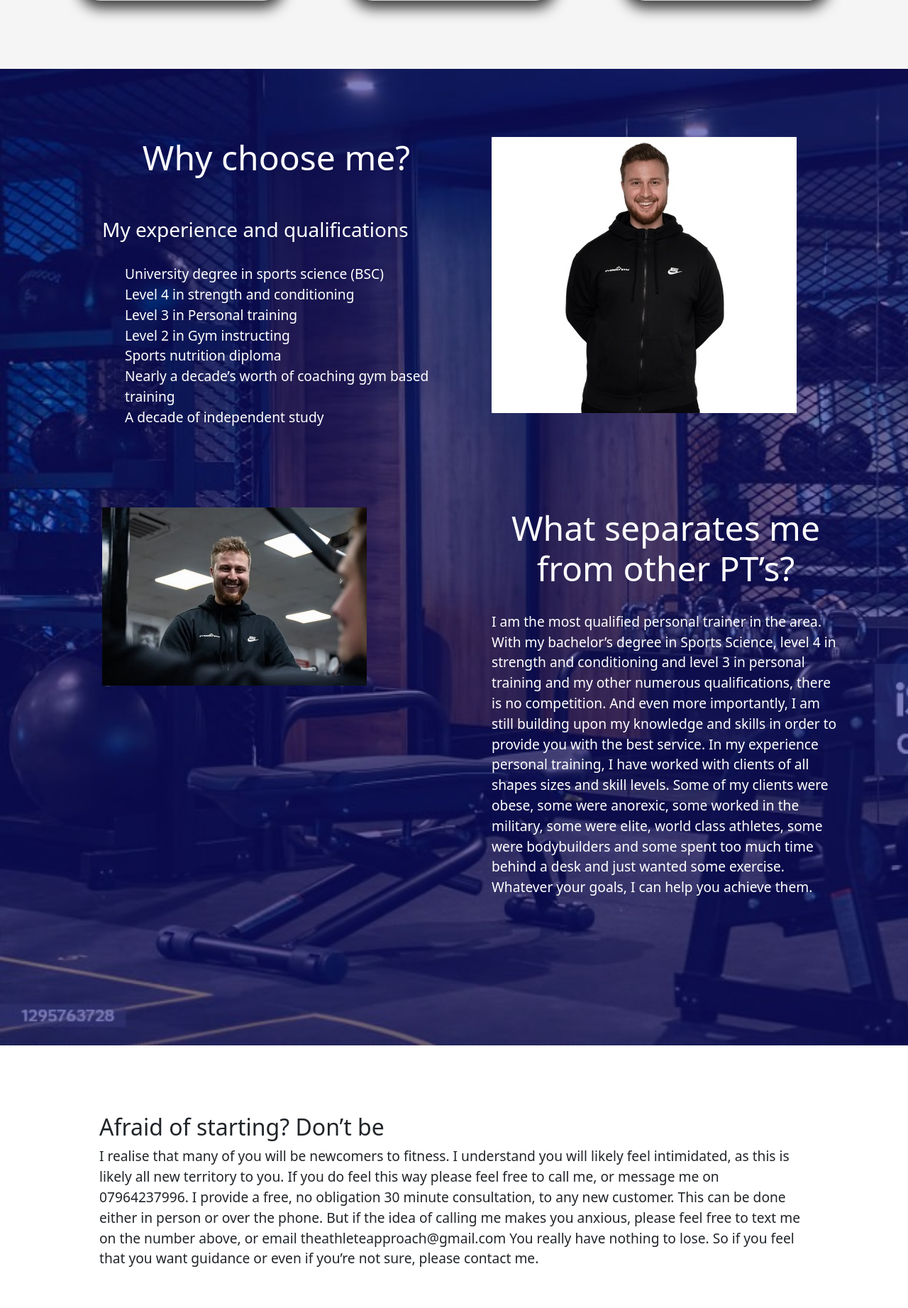
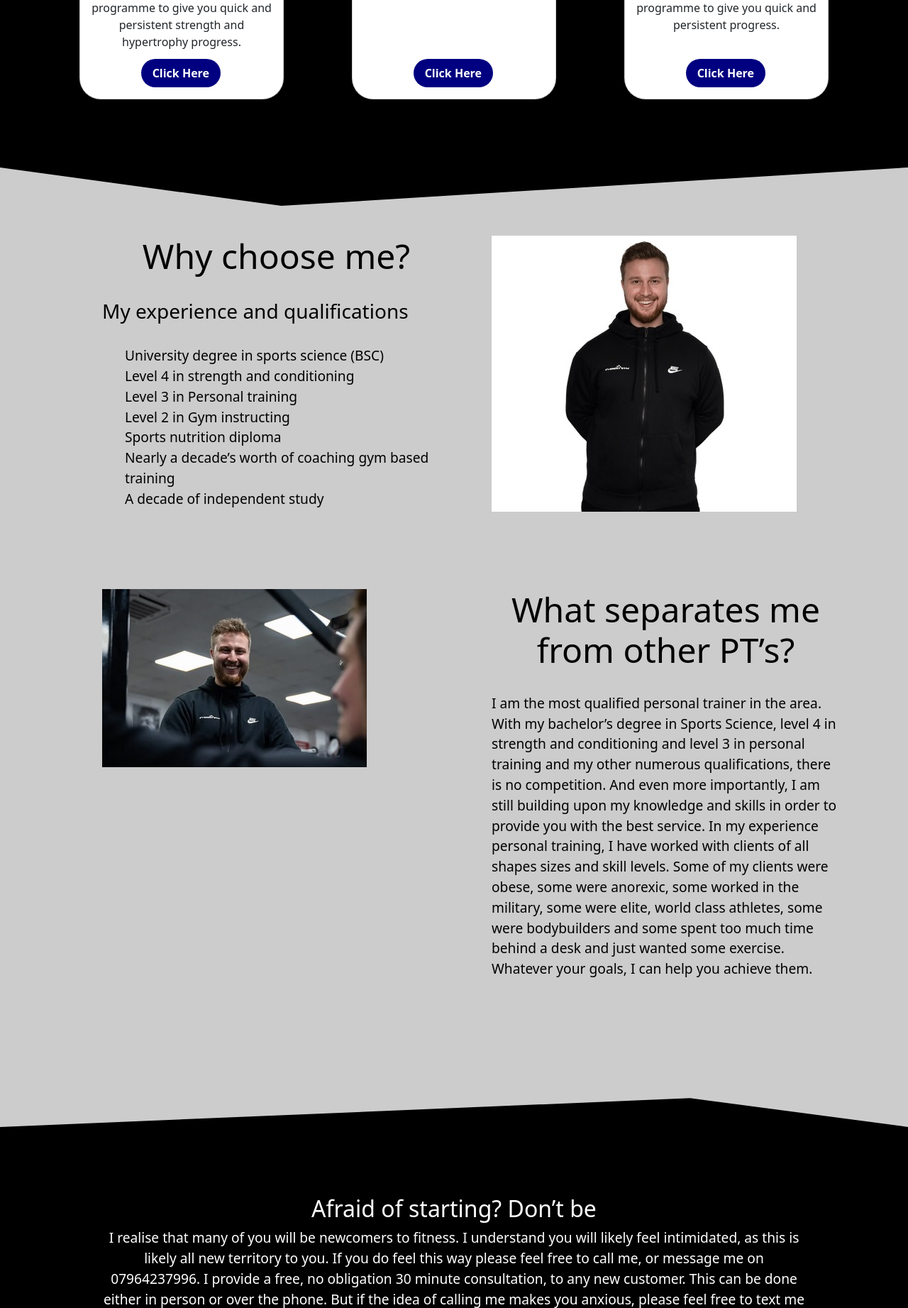
Before and after one commit to MikeDoesEverything/PTwebsite, a Django app: page / in a window 1280 px wide. Shown: the part 1752-3595 px from the top of the page at 71% size. Run offline with Django 4.2, Linux system fonts and the light colour scheme.

Commit message:
homepage redesigned to the design page

```diff
--- a/static/CSS/styles.css
+++ b/static/CSS/styles.css
@@ -1,19 +1,18 @@
 body {
-  /* background-image: url("../Images/background_blue.jpg"); */
-  /* background-color: black;
-  background-size: cover;
-  background-repeat: no-repeat; */
-  margin: 0;
-  padding: 0;
+  background-image: url("/static/Images/deadlift_cropped.jpg");
+  background-color: black;
+  background-size: 2000px;
+  background-position-x: center;
+  background-repeat: no-repeat;
+  background-attachment: fixed;
   font-family: system-ui, -apple-system, BlinkMacSystemFont, "Segoe UI", Roboto,
     Oxygen, Ubuntu, Cantarell, "Open Sans", "Helvetica Neue", sans-serif;
   display: flex;
   flex-direction: column;
   align-items: center;
-  justify-content: center;
 }
 
-section{
+section {
   padding: 6rem;
 }
 /* .main {
@@ -21,15 +20,12 @@ section{
     border: 4rem;
     padding-top: 6rem;
   } */
-
-.hero-image {
-  position: relative;
+.blue-cover {
+  background-color: rgba(0, 0, 0, 0.6);
 }
-
-.hero-image-homepage {
-  width: 100%;
+.hero-container {
+  height: 100vh;
 }
-
 .hero-text {
   position: absolute;
   text-align: center;
@@ -39,53 +35,52 @@ section{
   color: white;
   overflow: disabled;
   font-size: 1.5rem;
-  text-shadow: -1px 0 black, 0 1px black, 1px 0 black, 0 -1px black
+  text-shadow: -1px 0 black, 0 1px black, 1px 0 black, 0 -1px black;
 }
 
-.hero-text h1{
+.hero-text h1 {
   font-size: 4.5rem;
   color: white;
   font-weight: 400;
 }
 
-.hero-text p{
+.hero-text p {
   font-size: 3rem;
 }
 
-.hero-text .btn{
+.hero-text .btn {
   font-size: 1rem;
   font-weight: bold;
-  padding:0.5rem 1rem;
-  border:0;
+  padding: 0.5rem 1rem;
+  border: 0;
   border-radius: 40px;
   cursor: pointer;
   white-space: nowrap;
   background-color: navy;
 }
 
-.btn{
+.btn {
   font-size: 1rem;
   font-weight: bold;
   padding: 0.5rem 1rem;
-  border:0;
+  border: 0;
   border-radius: 20px;
   cursor: pointer;
   white-space: nowrap;
-  background-color:navy;
+  background-color: navy;
 }
 
-.btn:hover{
+.btn:hover {
   background-color: brown;
   transform: scale(1.1, 1.1);
 }
 
-.btn-dark:hover{
+.btn-dark:hover {
   background-color: brown;
   transform: scale(1.1, 1.1);
 }
 
-.card_section{
-  background-color: whitesmoke;
+.card_section {
   padding: 6rem;
   margin: 0;
   width: 100vw;
@@ -102,39 +97,39 @@ section{
   max-width: 1500px;
 }
 
-.card-body{
+.card-body {
   text-align: center;
 }
 
-.card{
+.card {
   border-radius: 30px;
   box-shadow: 0 10px 20px 0 rgba(0, 0, 0, 0.8);
   height: 450px;
 }
 
-.card:hover{
+.card:hover {
   transform: scale(1.1);
   transition-duration: 0.5s;
 }
 
-.card img{
+.card img {
   width: 17rem;
   padding: 15px;
 }
 
-.card a{
-  position:absolute;
+.card a {
+  position: absolute;
   bottom: 1rem;
   right: 5.5rem;
 }
 
-.card p{
+.card p {
   font-size: 1rem;
 }
 
-.qualifications{
-  background: url(../Images/gym_background2.jpg);
-  background-size: cover;
+.qualifications {
+  background-color: rgba(255, 255, 255, 0.8);
+  clip-path: polygon(0 0, 31% 4%, 100% 0, 100% 100%, 76% 97%, 0 100%);
   width: 100%;
   display: flex;
   flex-wrap: wrap;
@@ -142,27 +137,32 @@ section{
   padding: 0;
 }
 
-.qualifications_cover{
-  background: rgba(0,0,128,0.5);
+.qualifications_cover {
   padding: 6rem;
   width: 100%;
   display: flex;
   flex-wrap: wrap;
   justify-content: center;
+  color: black;
 }
 
-.qualifications h2{
+.qualifications h2 {
   font-size: 3rem;
   text-align: center;
+  color: black;
 }
-.qualifications .box{
+.qualifications h3 {
+  color: black;
+}
+.qualifications .box {
   margin-left: 3rem;
+  color: black;
 }
 /* .homepage_information {
     text-align: center;
   } */
 
-.grid{
+.grid {
   display: grid;
   max-width: 1200px;
   grid-template-columns: 1fr 1fr;
@@ -177,70 +177,85 @@ section{
   max-width: 100%;
 }
 
-.box{
+.box {
   max-width: 1200px;
-  color: white;
 }
 
 ul {
   list-style: none;
 }
-.newcomer_message{
-  max-width: 1000px;
+
+.newcomer_section {
+  display: flex;
+  text-align: center;
+  align-items: center;
+  flex-direction: column;
 }
 
-.my_commitment{
+.newcomer_message {
   max-width: 1000px;
+  color: white;
+}
+
+.my_commitment {
+  max-width: 1000px;
+  color: white;
 }
 
 @media screen and (max-width: 1024px) {
-  .hero-text{
+  .hero-text {
     font-size: 1rem;
   }
-  section{
+  section {
     padding: 1rem;
   }
-  .hero-text h1{
+  .hero-text h1 {
     font-size: 2rem;
   }
-  .hero-text p{
+  .hero-text p {
     font-size: 1.5rem;
   }
-  .hero-image-homepage{
+  .hero-image-homepage {
     height: 100vh;
     width: 100%;
     object-fit: cover;
   }
-  .hero-image{
+  .hero-image {
     max-width: 100vw;
   }
   .card-container {
     gap: 3rem;
   }
-  .qualifications{
+  .card_section {
+    padding: 1rem;
+  }
+  .qualifications {
     background-position: 30%, 30%;
     text-align: center;
+    clip-path: none;
+    padding-top: 3rem;
+    padding-bottom: 3rem;
   }
-  .qualifications_cover{
+  .qualifications_cover {
     padding: 0;
   }
-  .qualifications .box{
+  .qualifications .box {
     padding: 0;
     margin: 0;
     justify-content: center;
   }
-  .grid{
+  .grid {
     grid-template-columns: 1fr;
     grid-template-rows: auto;
     margin-bottom: 2rem;
   }
-  .qualifications ul{
+  .qualifications ul {
     padding-left: 0;
   }
-  .ordered_box{
-    order:1;
+  .ordered_box {
+    order: 1;
   }
-  .ordered_table_image{
+  .ordered_table_image {
     order: 2;
   }
 }
--- a/templates/homepage.html
+++ b/templates/homepage.html
@@ -1,23 +1,16 @@
-{% extends "base.html" %} {% block content %}
+{% extends "base.html" %}{% block content %}
 <!DOCTYPE html>
 <html lang="en">
   <head>
     <meta charset="UTF-8" />
-    <meta http-equiv="X-UA-Compatible" content="IE=edge" />
     <meta name="viewport" content="width=device-width, initial-scale=1.0" />
-    <link rel="stylesheet" href="static/CSS/styles.css" />
-    <title>ThePTMaster Homepage</title>
+    <title>Document</title>
+    <link href="/static/CSS/design.css" rel="stylesheet">
   </head>
   <body>
-    <div class="hero-image" data-AOS="zoom-in">
-      {% comment %} <video height="auto" width="1800px" autoplay repeat>
-        <source src="../static/Images/cloud_background.mp4" type="video/mp4">
-      </video> {% endcomment %}
-      <img
-        class="hero-image-homepage"
-        src="static\Images\deadlift_cropped.jpg"
-        alt="A deadlift"
-      >
+    <div class="blue-cover">
+
+        <div class="hero-container">
         <div class="hero-text">
             <h1>The Personal Training Masters</h1>
             <p>Train Smart</p>
@@ -31,7 +24,7 @@
         <div class="card-container" data-AOS="fade-up">
             <div class="card" style="width: 18rem">
             <img
-            src="static\Images\deadlift_bar.jpg"
+                src="../static/Images/deadlift_bar_cropped.jpg"
                 class="card_image_strength_programme"
                 alt="a picture of a deadlift"
             />
@@ -46,7 +39,7 @@
             </div>
             <div class="card" style="width: 18rem">
             <img
-            src="static\Images\shoulder_press.jpg"
+                src="../static/Images/shoulder_press.jpg"
                 class="card_image_hypertrophy_programme"
                 alt="a picture of a shoulder press"
             />
@@ -61,7 +54,7 @@
             </div>
             <div class="card" style="width: 18rem">
             <img
-            src="static\Images\lean_couple.jpg"
+                src="../static/Images/lean_couple.jpg"
                 class="card_image_strength_programme"
                 alt="a picture of a deadlift"
             />
@@ -76,7 +69,7 @@
             </div>
             <div class="card" style="width: 18rem">
             <img
-            src="static\Images\overhead_squat.jpg"
+                src="../static/Images/overhead_squat.jpg"
                 class="card_image_strength_programme"
                 alt="a picture of a deadlift"
             />
@@ -91,7 +84,7 @@
             </div>
             <div class="card" style="width: 18rem">
             <img
-            src="static\Images\running.jpg"
+                src="../static/Images/running.jpg"
                 class="card_image_strength_programme"
                 alt="a picture of a deadlift"
             />
@@ -106,7 +99,7 @@
             </div>
             <div class="card" style="width: 18rem">
             <img
-            src="static\Images\clients_planking.jpg"
+                src="../static/Images/clients_planking.jpg"
                 class="card_image_strength_programme"
                 alt="a picture of a deadlift"
             />
@@ -129,7 +122,6 @@
             <div class="grid">
             <div class="box" data-AOS="fade-right">
                 <h2>Why choose me?</h2>
-            <br>
                 <br>
                 <h3>My experience and qualifications</h2>
                 <br>
@@ -186,7 +178,7 @@
         {% comment %}
         <section class="qualifications_paragraph"></section>
         {% endcomment %}
-    <section data-AOS="fade-up">
+        <section class="newcomer_section" data-AOS="fade-up">
         <div class="newcomer_message">
             <h2>Afraid of starting? Don’t be</h2>
             <p>
@@ -215,6 +207,8 @@
             </p>
         </div>
         </section>
+    </div>
   </body>
 </html>
+
 {% endblock %}
```
Lines whose indentation alone changed are shown as unchanged.
